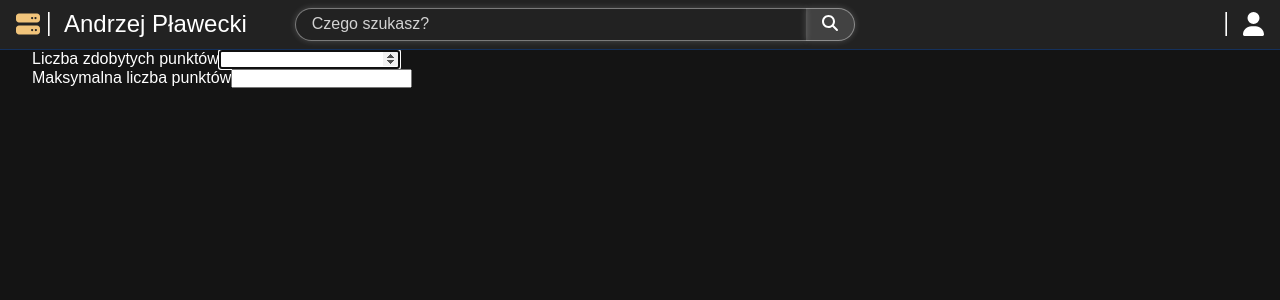
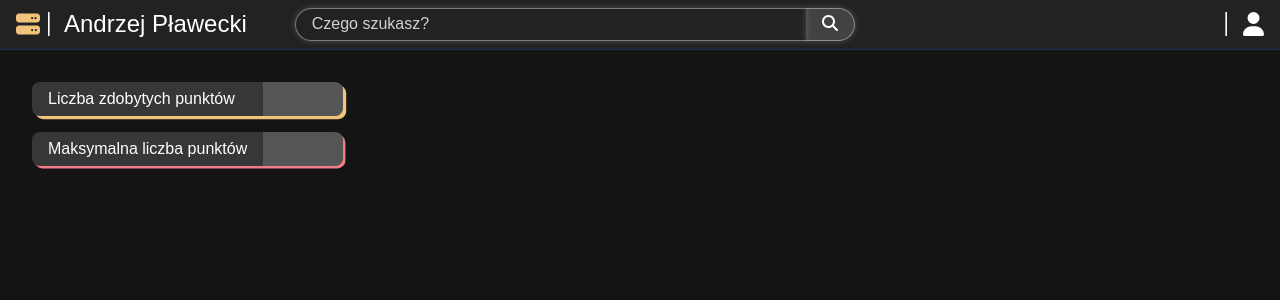
Before and after one commit to viventer/andrew-ponad-frontend, a React (Vite) app: page /gradecalculator in a window 1280 px wide. Shown: the top 300 px of the page. Built offline with nearby package versions, Linux system fonts and the light colour scheme.

Commit message:
grade calc

```diff
--- a/src/views/grade-calculator/components/GradeCalculator.jsx
+++ b/src/views/grade-calculator/components/GradeCalculator.jsx
@@ -16,33 +16,43 @@ export default function GradeCalculator() {
 
   useEffect(() => {
     scoredPointsInputRef.current.focus();
-  });
+  }, []);
 
   const validatePoints = () => {
-    if (!scoredPoints || !maxPoints) {
+    const scoredPointsNum = parseFloat(scoredPoints);
+    const maxPointsNum = parseFloat(maxPoints);
+
+    setIsScoredPointsValid(true);
+    setIsMaxPointsValid(true);
+
+    if (
+      (!scoredPointsNum && scoredPointsNum !== 0) ||
+      (!maxPointsNum && maxPointsNum !== 0)
+    ) {
       setIsScoredPointsValid(false);
       setIsMaxPointsValid(false);
       setScoredPointsErrMsg("");
       setMaxPointsErrMsg("");
-    } else if (scoredPoints < 0) {
+    } else if (scoredPointsNum < 0) {
       setIsScoredPointsValid(false);
       setScoredPointsErrMsg(
         "Liczba zdobytych punktów nie może być mniejsza od 0."
       );
-    } else if (maxPoints <= 0) {
+    } else if (maxPointsNum <= 0) {
+      console.log("tak");
       setIsMaxPointsValid(false);
       setMaxPointsErrMsg("Maksymalna liczba punktów musi być większa od 0.");
-    } else if (scoredPoints > 9999) {
+    } else if (scoredPointsNum > 9999) {
       setIsScoredPointsValid(false);
       setScoredPointsErrMsg(
         "Liczba zdobytych punktów nie może być większa od 9999."
       );
-    } else if (maxPoints > 9999) {
+    } else if (maxPointsNum > 9999) {
       setIsMaxPointsValid(false);
       setMaxPointsErrMsg(
         "Maksumalna liczba punktów nie może być większa od 9999."
       );
-    } else if (maxPoints < scoredPoints && maxPoints && scoredPoints) {
+    } else if (maxPointsNum < scoredPointsNum) {
       setIsMaxPointsValid(false);
       setIsScoredPointsValid(false);
       setMaxPointsErrMsg(
@@ -72,6 +82,7 @@ export default function GradeCalculator() {
           inputRef={scoredPointsInputRef}
           isValid={isScoredPointsValid}
           errMsg={scoredPointsErrMsg}
+          type="scoredPointsInput"
         />
         <GradeCalculatorInput
           text="Maksymalna liczba punktów"
@@ -80,6 +91,7 @@ export default function GradeCalculator() {
           inputRef={maxPointsInputRef}
           isValid={isMaxPointsValid}
           errMsg={maxPointsErrMsg}
+          type="maxPointsInput"
         />
       </div>
       {showTables && (
--- a/src/views/grade-calculator/components/GradeCalculatorInput.jsx
+++ b/src/views/grade-calculator/components/GradeCalculatorInput.jsx
@@ -7,20 +7,21 @@ export default function GradeCalculatorInput({
   inputRef,
   isValid,
   errMsg,
+  type,
 }) {
   return (
     <StyledGradeCalculatorInput>
       <div className={`wrapper ${isValid ? "valid" : ""}`}>
-        <label htmlFor="numInput">{text}</label>
+        <label htmlFor={type}>{text}</label>
         <input
-          type="number"
+          type="text"
           value={value}
-          id="numInput"
+          id={type}
           ref={inputRef}
           onChange={(e) => setter(e.target.value)}
         />
-        {!isValid && <p>{errMsg}</p>}
       </div>
+      {!isValid && <p>{errMsg}</p>}
     </StyledGradeCalculatorInput>
   );
 }
--- a/src/views/grade-calculator/components/GradingScaleTable.jsx
+++ b/src/views/grade-calculator/components/GradingScaleTable.jsx
@@ -1,4 +1,5 @@
 import { StyledGradingScaleTable } from "../styles/GradingScaleTable.styled";
+import gradingScales from "../data/gradingScales.json";
 
 export default function GradingScaleTable({ type, maxPoints, scoredPoints }) {
   let headingText;
@@ -17,6 +18,26 @@ export default function GradingScaleTable({ type, maxPoints, scoredPoints }) {
   return (
     <StyledGradingScaleTable>
       <h2>{headingText}</h2>
+      <ul>
+        {Object.keys(gradingScales[type]).map((key) => {
+          const start = gradingScales[type][key][0] * maxPoints;
+          const startFormattedNum = parseFloat(start.toFixed(2));
+          const end = gradingScales[type][key][1] * maxPoints;
+          const endFormattedNum = parseFloat(end.toFixed(2));
+          const isScoredInRange =
+            scoredPoints >= startFormattedNum &&
+            scoredPoints <= endFormattedNum;
+
+          return (
+            <li key={key} className={isScoredInRange ? "gradeObtained" : ""}>
+              <div>{key}</div>
+              <p>
+                {startFormattedNum} - {endFormattedNum}
+              </p>
+            </li>
+          );
+        })}
+      </ul>
     </StyledGradingScaleTable>
   );
 }
--- a/src/views/grade-calculator/styles/GradeCalculator.styled.js
+++ b/src/views/grade-calculator/styles/GradeCalculator.styled.js
@@ -1,3 +1,22 @@
 import styled from "styled-components";
 
-export const StyledGradeCalculator = styled.main``;
+export const StyledGradeCalculator = styled.main`
+  display: flex;
+  flex-direction: column;
+  gap: 2rem;
+  margin-top: 2rem;
+
+  & .inputsWrapper {
+    display: flex;
+    flex-direction: column;
+    gap: 1rem;
+    width: fit-content;
+  }
+
+  & .tablesWrapper {
+    display: flex;
+    gap: 3rem;
+    justify-content: space-between;
+    max-width: 1200px;
+  }
+`;
--- a/src/views/grade-calculator/styles/GradeCalculatorInput.styled.js
+++ b/src/views/grade-calculator/styles/GradeCalculatorInput.styled.js
@@ -1,3 +1,42 @@
 import styled from "styled-components";
 
-export const StyledGradeCalculatorInput = styled.div``;
+export const StyledGradeCalculatorInput = styled.div`
+  & .wrapper {
+    display: flex;
+    width: 100%;
+    justify-content: space-between;
+    align-items: center;
+    background-color: rgba(255, 255, 255, 0.15);
+    border-radius: 0.5rem;
+    transition: box-shadow 0.15s ease-in-out;
+    box-shadow: 0.15rem 0.15rem ${({ theme }) => theme.colors.red};
+  }
+
+  & .wrapper.valid {
+    box-shadow: 0.15rem 0.15rem ${({ theme }) => theme.colors.green};
+  }
+
+  & .wrapper:focus-within {
+    box-shadow: 0.2rem 0.2rem ${({ theme }) => theme.colors.sunset};
+  }
+
+  & input {
+    width: 5rem;
+    font-size: 1rem;
+    background-color: rgba(255, 255, 255, 0.15);
+    color: white;
+    border: none;
+    height: 100%;
+    padding: 0.5rem 1rem;
+    border-radius: 0 0.5rem 0.5rem 0;
+    font-weight: 500;
+  }
+
+  & input:focus {
+    outline: none;
+  }
+
+  & label {
+    padding: 0.5rem 1rem;
+  }
+`;
--- a/vite.config.js
+++ b/vite.config.js
@@ -5,7 +5,7 @@ import react from "@vitejs/plugin-react";
 export default defineConfig({
   plugins: [react()],
   server: {
-    host: "172.23.235.203",
+    host: "172.27.89.181",
     // host: "localhost",
     port: 5173,
   },
```
